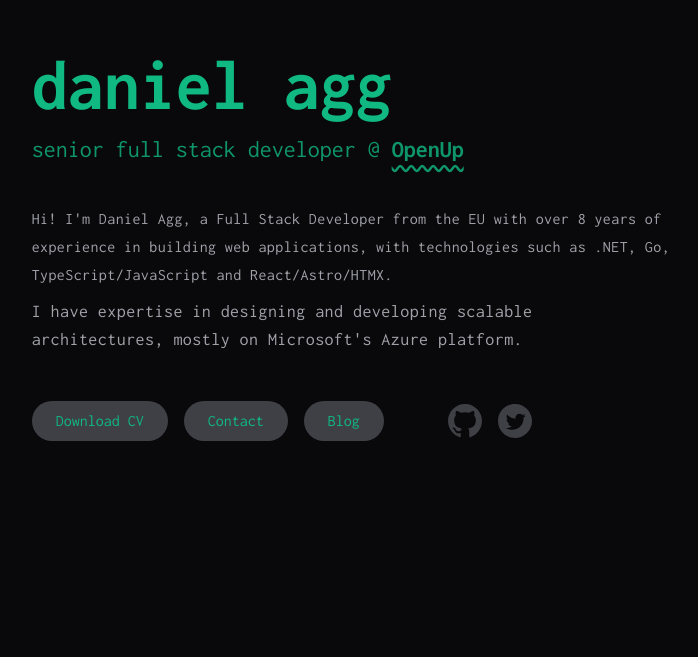
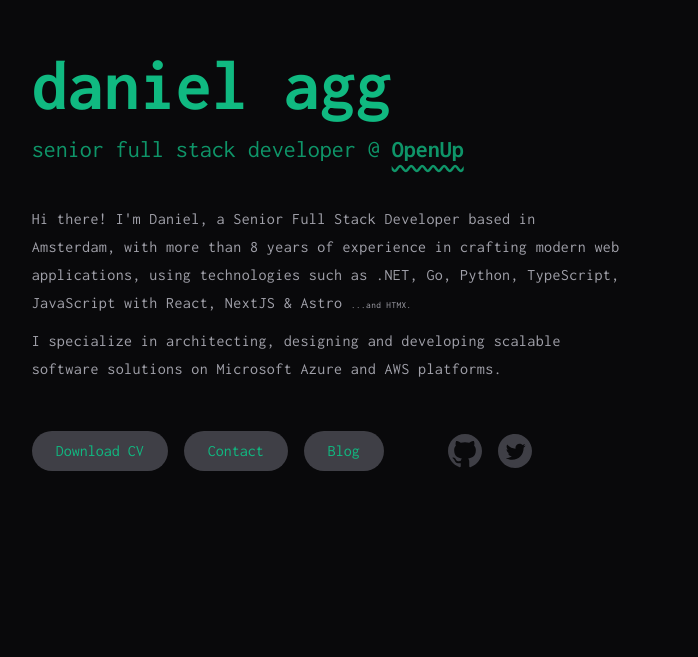
Before and after one commit to danielagg/personal-website-nextjs, a Next.js app: page / in a window 1280 px wide. Shown: the part 143-800 px from the top of the page, without its empty margins (251-949 px from the left). Built offline with nearby package versions, Linux system fonts and the light colour scheme.

Commit message:
rephrase intro

```diff
--- a/app/Intro.tsx
+++ b/app/Intro.tsx
@@ -22,14 +22,16 @@ export const Intro = () => {
             OpenUp
           </a>
         </h2>
-        <p className="mt-10 text-gray w-full  leading-7 tracking-wide">
-          Hi! I&apos;m Daniel Agg, a Full Stack Developer from the EU with over
-          8 years of experience in building web applications, with technologies
-          such as .NET, Go, TypeScript/JavaScript and React/Astro/HTMX.
+        <p className="mt-10 text-gray w-full lg:w-5/6 leading-7 tracking-wide">
+          Hi there! I&apos;m Daniel, a Senior Full Stack Developer based in
+          Amsterdam, with more than 8 years of experience in crafting modern web
+          applications, using technologies such as .NET, Go, Python, TypeScript,
+          JavaScript with React, NextJS & Astro{" "}
+          <span className="text-[7pt]">...and HTMX.</span>
         </p>
-        <p className="mt-2 text-gray w-full lg:w-3/4 leading-7 tracking-wide text-lg">
-          I have expertise in designing and developing scalable architectures,
-          mostly on Microsoft&apos;s Azure platform.
+        <p className="mt-2 text-gray w-full lg:w-5/6 leading-7 tracking-wide">
+          I specialize in architecting, designing and developing scalable
+          software solutions on Microsoft Azure and AWS platforms.
         </p>
 
         <section className="flex flex-col lg:flex-row items-start lg:items-center space-y-4 lg:space-y-0 lg:space-x-4 mt-12">
```
